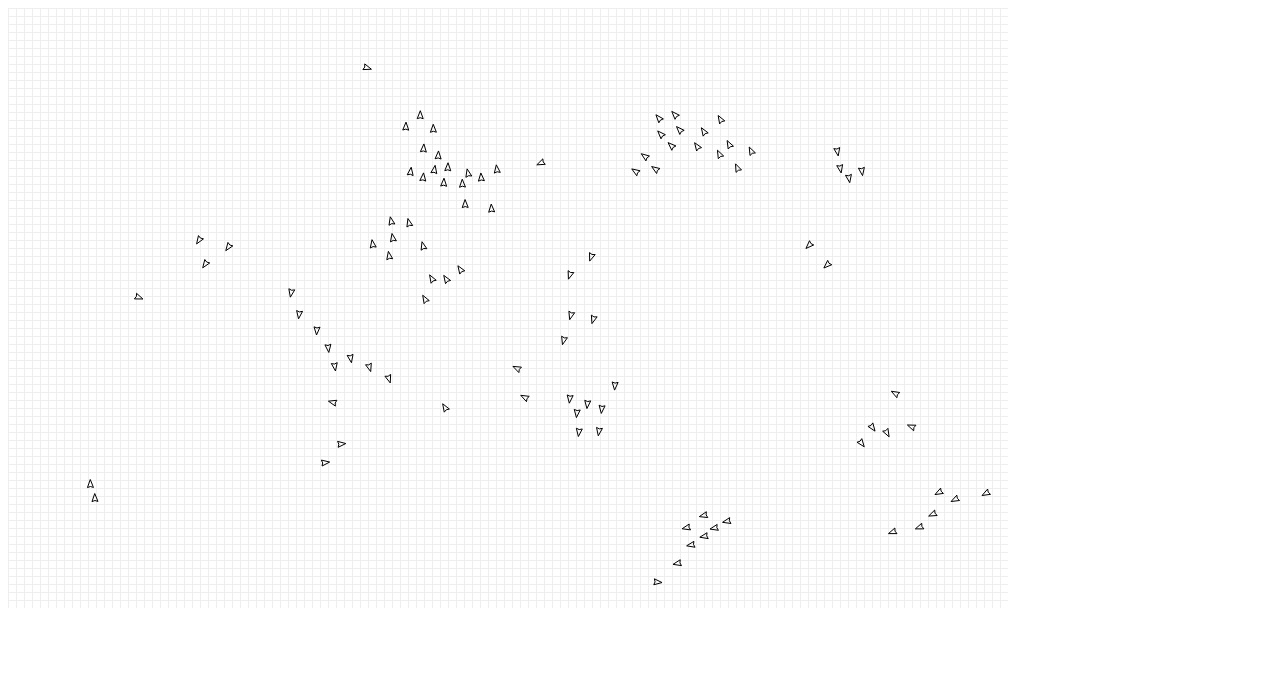
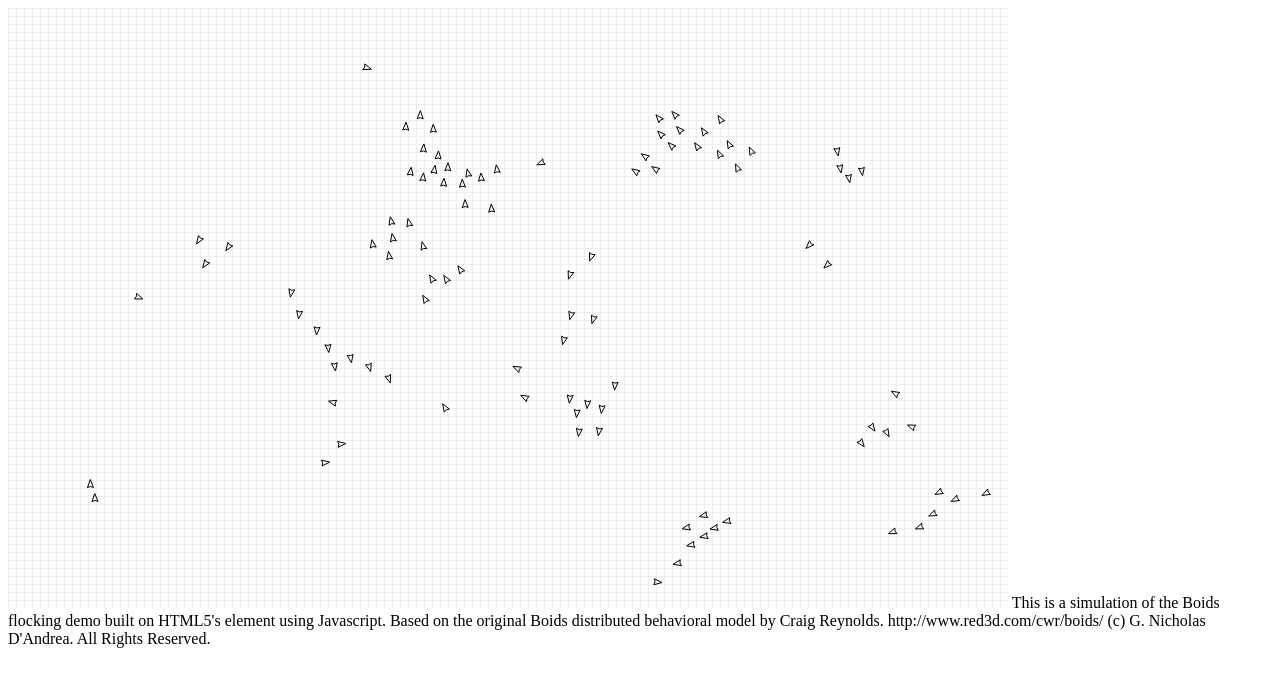
Before and after one commit to gnidan/canvasboids, a plain HTML site: page index.html in a window 1280 px wide. Drawn offline with Linux system fonts and the light colour scheme.

Commit message:
Update and rename boids.html to index.html
For github pages

```diff
--- a/boids.html
+++ b/index.html
@@ -41,5 +41,13 @@ function(e)
   arena.newBoid(x,y);
 }, false);
 </script>
+
+This is a simulation of the Boids flocking demo built on HTML5's element using Javascript.
+
+Based on the original Boids distributed behavioral model by Craig Reynolds. http://www.red3d.com/cwr/boids/
+
+
+(c) G. Nicholas D'Andrea. All Rights Reserved.
+
 </body>
 </html>
```
